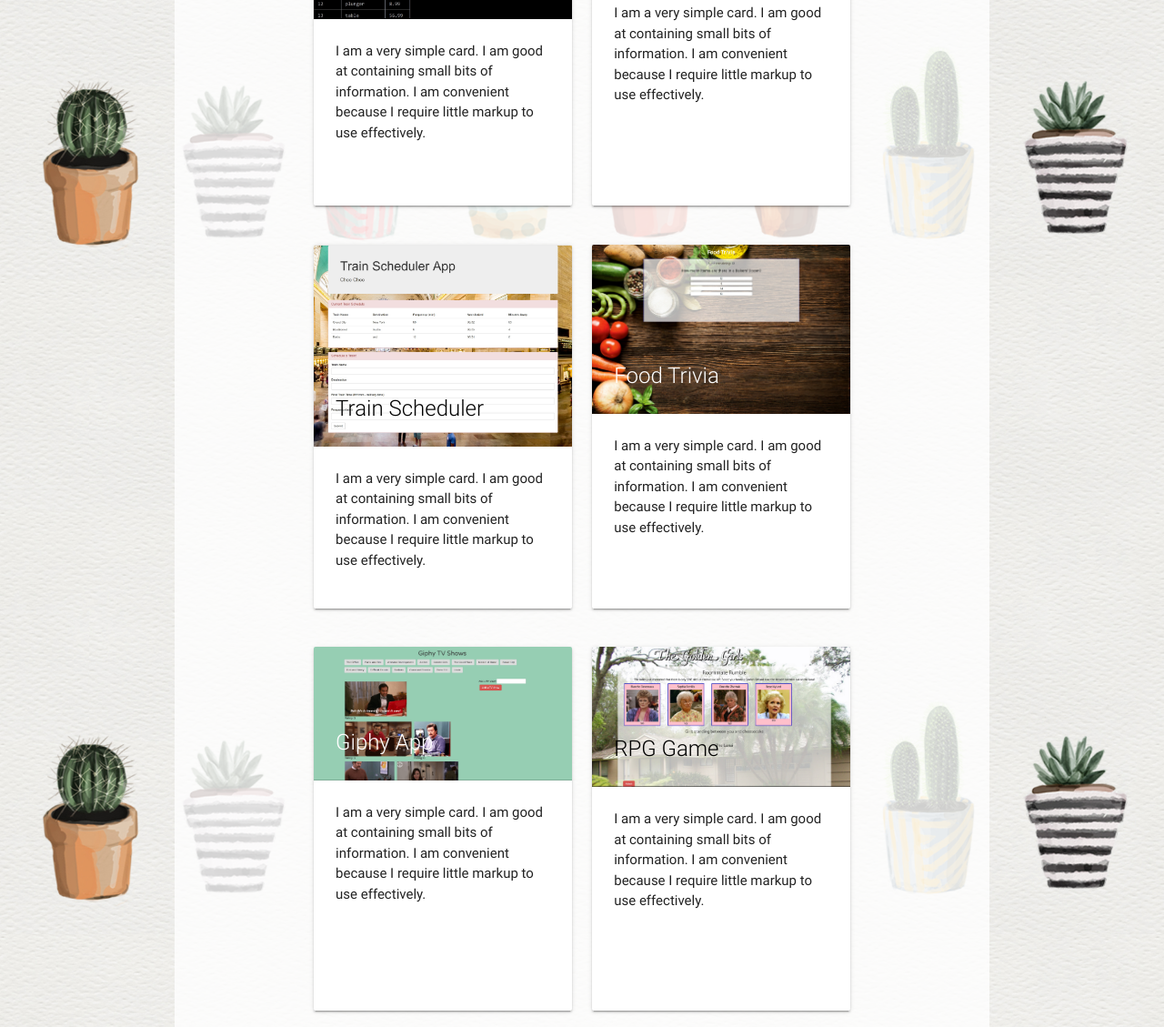
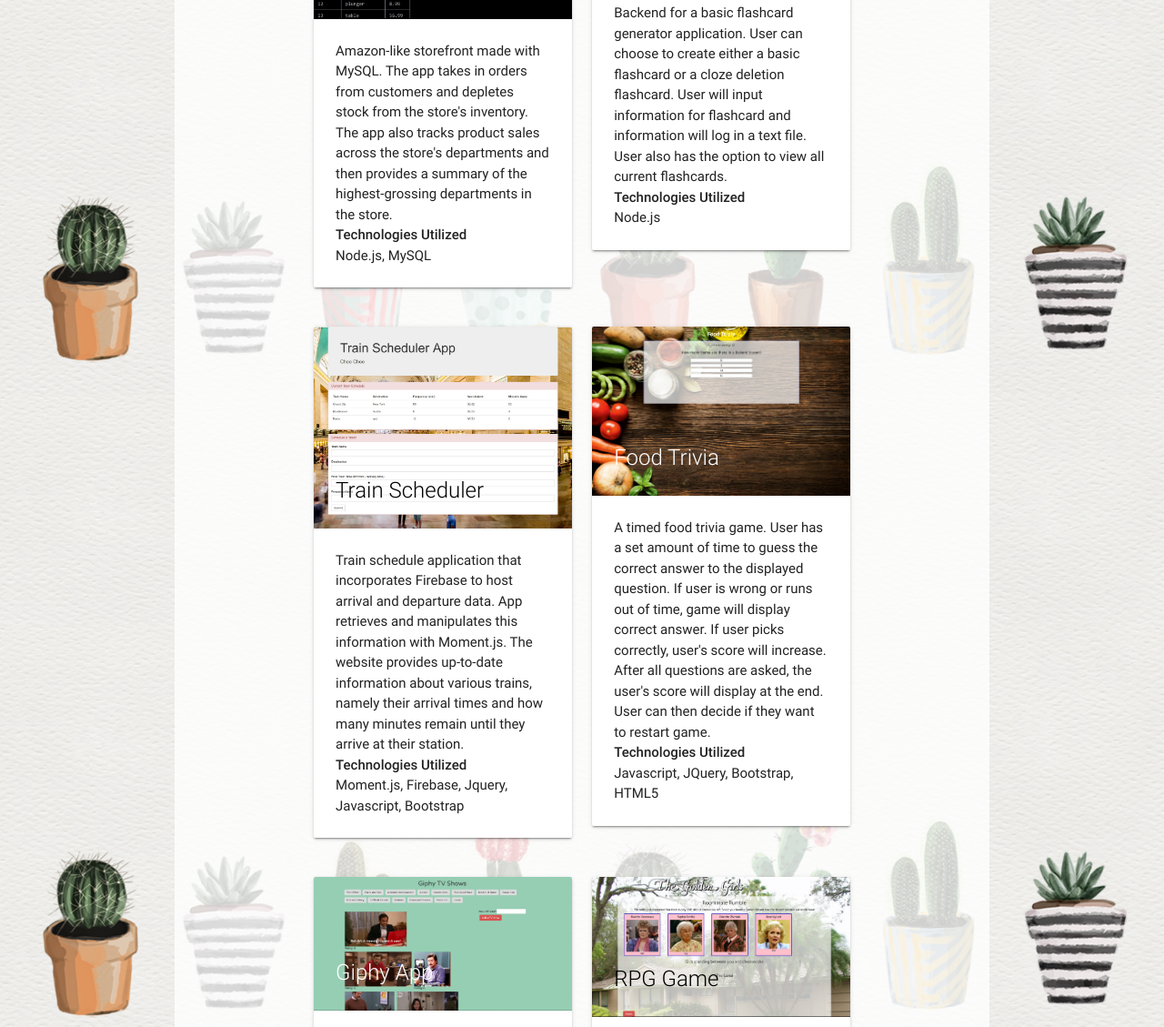
Before and after one commit to LindsFisch/webPortfolio, a plain HTML site: page project.html in a window 1280 px wide. Shown: the part 986-2115 px from the top of the page at 91% size. Drawn offline with nearby package versions, Linux system fonts and the light colour scheme.

Commit message:
finished portfolio, added contact

```diff
--- a/contact.html
+++ b/contact.html
@@ -8,7 +8,7 @@
     <!--Import materialize.css-->
     <link type="text/css" rel="stylesheet" href="https://cdnjs.cloudflare.com/ajax/libs/materialize/0.99.0/css/materialize.min.css"
         media="screen,projection" />
-    <script type="text/javascript" src="https://code.jquery.com/jquery-2.1.1.min.js"></script>
+    <script src="https://ajax.googleapis.com/ajax/libs/jquery/2.2.4/jquery.min.js"></script>
     <script src="https://cdnjs.cloudflare.com/ajax/libs/materialize/0.99.0/js/materialize.min.js"></script>
     <link rel="stylesheet" type="text/css" href="assets/css/style.css">
 
@@ -19,6 +19,7 @@
 
 <body>
     <header>
+
         <nav class="transparent z-depth-0">
             <div class="nav-wrapper">
                 <a href="#" class="brand-logo">Logo</a>
@@ -35,11 +36,47 @@
                 </ul>
             </div>
     </header>
-    <main></main>
+    <main>
+        <section class="container mainContain">
+            <div class="row">
+                <div class="col m2"></div>
+                <div class="col m8 s12">
+                    <h1 class="center-align">Contact</h1>
+                    <div class="divider"></div>
+                    <div class="row">
+                        <h5 class="center-align">Interested in working together? Get in touch!</h5>
+                        <div class="container center-align">
+                            <a class="waves-effect waves-light btn center-align" id="emailme"><i class="material-icons right">mail_outline</i>Email me</a>
+                        </div>
+                    </div>
+                    <div class="container">
+
+                        <h5 class="center-align">Connect with me on these other sites</h5>
+                    </div>
+
+                    <div class="row center-align">
+                        <div class="col m4 s12 center-align">
+                            <a href="https://www.linkedin.com/in/lindsfisch/"><img src="assets/images/linkedin-box.png"></a>
+                        </div>
+                        <div class="col m4 s12 center-align">
+                            <a href="https://github.com/LindsFisch"><img src="assets/images/github-box.png"></a>
+                        </div>
+                        <div class="col m4 s12 center-align">
+                            <a href="https://stackoverflow.com/users/7572358/lindsfisch?tab=profile"><img src="assets/images/stackoverflow.png">
+                        </div>
+                    </div>
+                </div>
+                <div class="col m2"></div>
+            </div>
+        </section>
+
+    </main>
     <footer></footer>
     <script type="text/javascript">
         $(document).ready(function () {
+            $(".dropdown-button").dropdown();
             $(".button-collapse").sideNav();
+
         })
     </script>
 </body>
--- a/project.html
+++ b/project.html
@@ -10,6 +10,7 @@
         media="screen,projection" />
     <script type="text/javascript" src="https://code.jquery.com/jquery-2.1.1.min.js"></script>
     <script src="https://cdnjs.cloudflare.com/ajax/libs/materialize/0.99.0/js/materialize.min.js"></script>
+
     <link rel="stylesheet" type="text/css" href="assets/css/style.css">
 
     <!--Let browser know website is optimized for mobile-->
@@ -54,7 +55,7 @@
                                     <p>Full-stack "compatibility-based" app that takes in results from users' surveys, then
                                         compares their answers with those from other users. The app will then display the
                                         name and picture of the user with the best overall match. <br><strong>Technologies Utilized</strong><br>Node.js,
-                                        Express.js, Materialize, JavaScript</p>
+                                        Express.js, Materialize</p>
                                 </div>
                             </div>
                         </div>
@@ -67,86 +68,104 @@
                                 <div class="card-content">
                                     <p>App utlizies Zomato and Yummly APIs to give user options on what to eat whether user
                                         decides to stay in or go out for food. Also option that will randomly pick for user.
-                                        User can create account and save all recipe and restaurant favorites. Built with a team. <br><strong>Technologies Utilized</strong><br>Firebase,
-                                        Javascript, Materialize, APIs</p>
+                                        User can create account and save all recipe and restaurant favorites. Built with
+                                        a team. <br><strong>Technologies Utilized</strong><br>Firebase, Javascript, Materialize,
+                                        APIs
+                                    </p>
                                 </div>
                             </div>
                         </div>
                     </div>
                     <div class="row">
                         <div class="col m6 s12">
-                            <div class="card large">
+                            <div class="card">
                                 <div class="card-image"><a href="https://github.com/LindsFisch/Bamazon" target="_blank">
                                     <img src="assets/images/bamazon.jpg"alt="cli">
                                     <span class="card-title">Bamazon</span>
                                 </a></div>
                                 <div class="card-content">
-                                    <p>I am a very simple card. I am good at containing small bits of information. I am convenient
-                                        because I require little markup to use effectively.</p>
+                                    <p>Amazon-like storefront made with MySQL. The app takes in orders from customers and depletes
+                                        stock from the store's inventory. The app also tracks product sales across the store's
+                                        departments and then provides a summary of the highest-grossing departments in the
+                                        store. <br><strong>Technologies Utilized</strong><br>Node.js, MySQL</p>
                                 </div>
                             </div>
                         </div>
                         <div class="col m6 s12">
-                            <div class="card large">
+                            <div class="card">
                                 <div class="card-image"><a href="https://github.com/LindsFisch/flashcard-generator" target="_blank">
                                     <img src="assets/images/flashcard.jpg" alt="cli">
                                     <span class="card-title">Flashcard Generator</span>
                                 </a></div>
                                 <div class="card-content">
-                                    <p>I am a very simple card. I am good at containing small bits of information. I am convenient
-                                        because I require little markup to use effectively.</p>
+                                    <p>Backend for a basic flashcard generator application. User can choose to create either
+                                        a basic flashcard or a cloze deletion flashcard. User will input information for
+                                        flashcard and information will log in a text file. User also has the option to view
+                                        all current flashcards. <br><strong>Technologies Utilized</strong><br>Node.js</p>
                                 </div>
                             </div>
                         </div>
                     </div>
                     <div class="row">
                         <div class="col m6 s12">
-                            <div class="card medium">
+                            <div class="card">
                                 <div class="card-image"><a href="https://lindsfisch.github.io/trainApp/" target="_blank">
                                     <img src="assets/images/trainschedule.jpg" alt="screenshot of app">
                                     <span class="card-title black-text">Train Scheduler</span>
                                 </a></div>
                                 <div class="card-content">
-                                    <p>I am a very simple card. I am good at containing small bits of information. I am convenient
-                                        because I require little markup to use effectively.</p>
+                                    <p>Train schedule application that incorporates Firebase to host arrival and departure data.
+                                        App retrieves and manipulates this information with Moment.js. The website provides
+                                        up-to-date information about various trains, namely their arrival times and how many
+                                        minutes remain until they arrive at their station.<br><strong>Technologies Utilized</strong><br>Moment.js,
+                                        Firebase, Jquery, Javascript, Bootstrap</p>
                                 </div>
                             </div>
                         </div>
                         <div class="col m6 s12">
-                            <div class="card medium">
+                            <div class="card">
                                 <div class="card-image"><a href="https://lindsfisch.github.io/TriviaGame/" target="_blank">
                                     <img src="assets/images/foodtrivia.jpg" alt ="screenshot">
                                     <span class="card-title">Food Trivia </span>
                                 </a></div>
                                 <div class="card-content">
-                                    <p>I am a very simple card. I am good at containing small bits of information. I am convenient
-                                        because I require little markup to use effectively.</p>
+                                    <p>A timed food trivia game. User has a set amount of time to guess the correct answer to
+                                        the displayed question. If user is wrong or runs out of time, game will display correct
+                                        answer. If user picks correctly, user's score will increase. After all questions
+                                        are asked, the user's score will display at the end. User can then decide if they
+                                        want to restart game.<br><strong>Technologies Utilized</strong><br>Javascript, JQuery,
+                                        Bootstrap, HTML5</p>
                                 </div>
                             </div>
                         </div>
                     </div>
                     <div class="row">
                         <div class="col m6 s12">
-                            <div class="card medium">
+                            <div class="card">
                                 <div class="card-image"><a href="https://lindsfisch.github.io/giftasticapp/" target="_blank">
                                     <img src="assets/images/gifapp.jpg" alt="screenshot of app">
                                     <span class="card-title">Giphy App</span>
                                 </a></div>
                                 <div class="card-content">
-                                    <p>I am a very simple card. I am good at containing small bits of information. I am convenient
-                                        because I require little markup to use effectively.</p>
+                                    <p> An app utilizing the GIPHY API. App takes an array and creates HTML buttons. User clicks
+                                        on a button to popular giphy images on the page. User can click the still giphy image
+                                        to get it to animate and again to get it to stop. The form on the page will take
+                                        user input and create a new button.<br><strong>Technologies Utilized</strong><br>Javascript,
+                                        JQuery, Bootstrap, API, HTML5</p>
                                 </div>
                             </div>
                         </div>
                         <div class="col m6 s12">
-                            <div class="card medium">
+                            <div class="card">
                                 <div class="card-image"><a href="https://lindsfisch.github.io/week-4-game/" target="_blank">
                                     <img src="assets/images/rpggame.jpg">
                                     <span class="card-title black-text">RPG Game</span>
                                 </a></div>
                                 <div class="card-content">
-                                    <p>I am a very simple card. I am good at containing small bits of information. I am convenient
-                                        because I require little markup to use effectively.</p>
+                                    <p>A Golden Girl themed RPG that allows user to choose a character and fight other characters
+                                        for the last piece of cheesecake. Each character has health points, attack points,
+                                        and counter-attack points. Attack points increase for user's character as user attacks.
+                                        <br><strong>Technologies Utilized</strong><br>Javascript, JQuery, Bootstrap, HTML5</p>
                                 </div>
                             </div>
                         </div>
```
Also changed, not shown: index.html (+1 -0 lines), assets/images/github-box.png (added), assets/images/linkedin-box.png (added), assets/images/stackoverflow.png (added).
